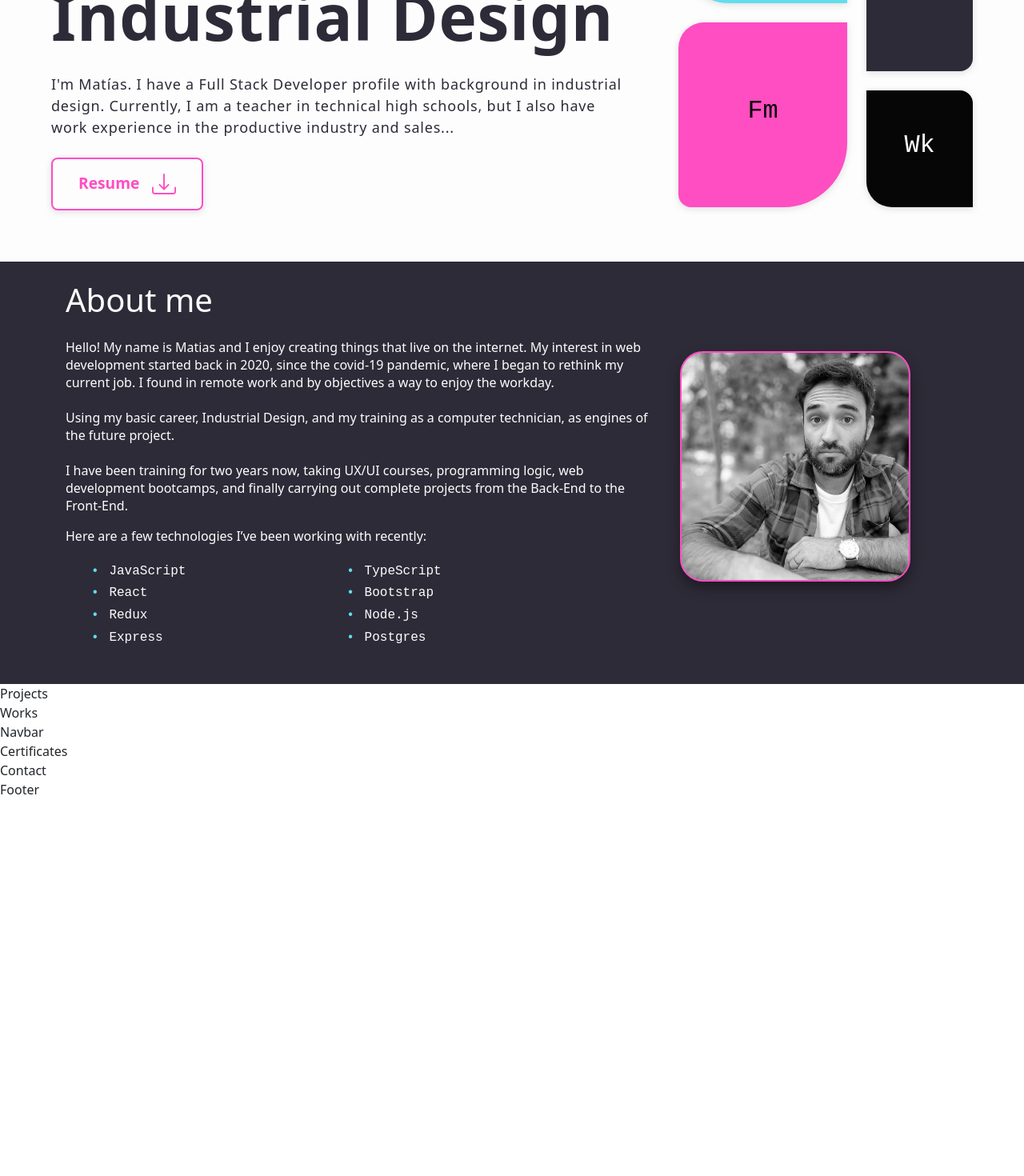
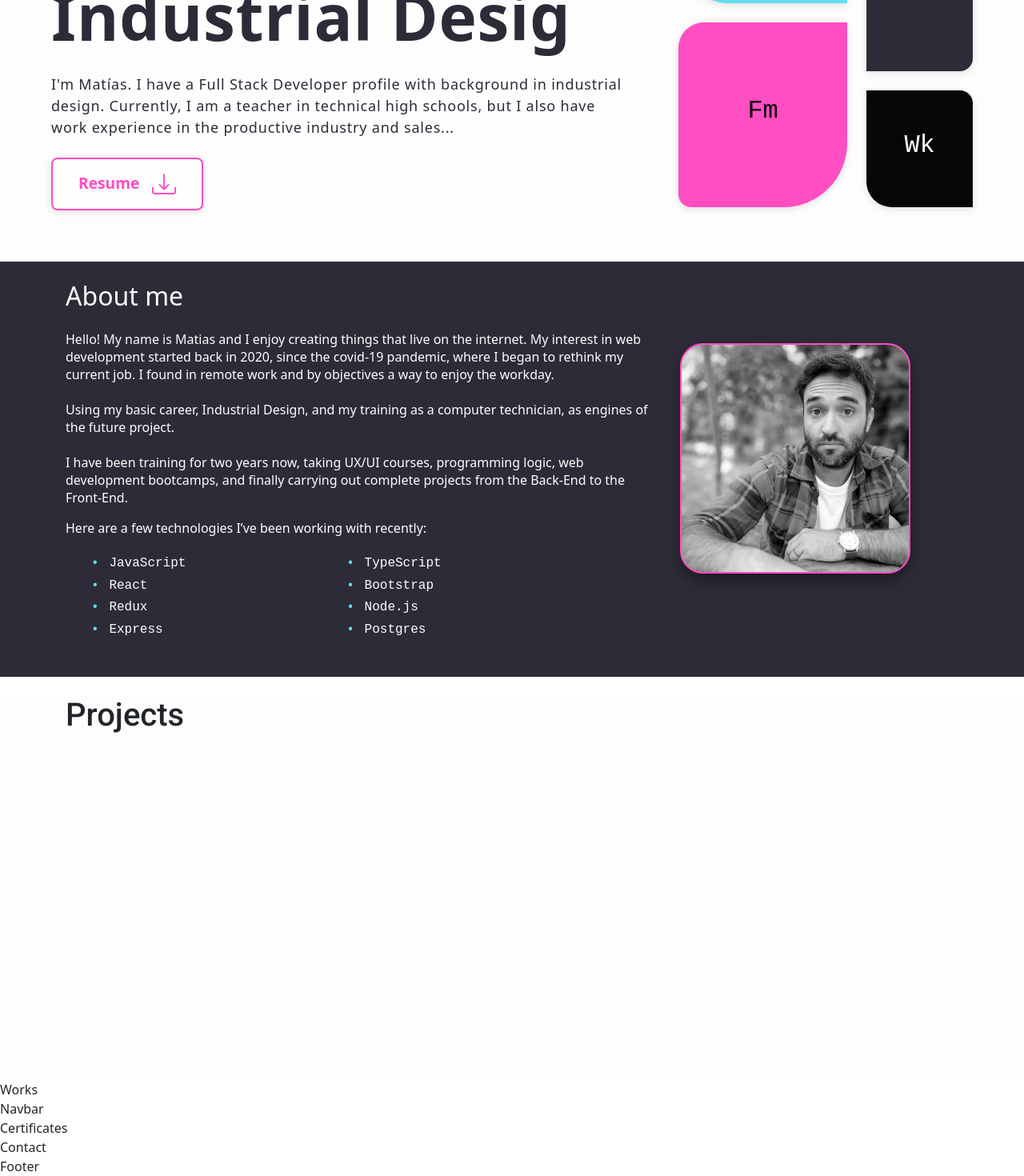
Before and after one commit to Matias-Rodriguez-UX/Portfolio-, a React (Create React App) app in the folder my-Porfolio/my-portfolio/: page / in a window 1280 px wide. Shown: the part 273-1743 px from the top of the page at 80% size. Before the commit the page ends 1272 px from the top, so only its background shows below. Built offline with nearby package versions, Linux system fonts and the light colour scheme; the HTML template or start-up script is replaced by a standard one.

Commit message:
add projects

```diff
--- a/my-Porfolio/my-portfolio/src/App.css
+++ b/my-Porfolio/my-portfolio/src/App.css
@@ -5,7 +5,7 @@
   --tourquise: #61deed;
   --blackMed: #060606;
   --darkGreyAC: #2e2b38a5;
-  --font-sans: "Calibre", "Inter", "San Francisco", "SF Pro Text", -apple-system, system-ui, sans-serif;
+  --font-sans: "Roboto", "Inter", "San Francisco", "SF Pro Text", -apple-system, system-ui, sans-serif;
   --font-mono: "SF Mono", "Fira Code", "Fira Mono", "Roboto Mono", monospace;
 }
 
--- a/my-Porfolio/my-portfolio/src/components/about/about.jsx
+++ b/my-Porfolio/my-portfolio/src/components/about/about.jsx
@@ -7,7 +7,7 @@ export default function About() {
     return (
         <section className="about" id="about">
             <div className="container d-flex flex-column">
-                <h1 className="mt-4 mb-4">About me</h1>
+                <h2 className="mt-4 mb-4">About me</h2>
                 <Row className="gap-2">
                     <Col xs={12} md={7} xl={8}>
                         <div className="text-description">
--- a/my-Porfolio/my-portfolio/src/components/projects/Projects.css
+++ b/my-Porfolio/my-portfolio/src/components/projects/Projects.css
@@ -0,0 +1,5 @@
+.projects {
+    background-color: var(--whiteDirty);
+    height: 60vh;
+    font-family: var(--font-sans);
+}
--- a/my-Porfolio/my-portfolio/src/components/projects/Projects.jsx
+++ b/my-Porfolio/my-portfolio/src/components/projects/Projects.jsx
@@ -1,7 +1,18 @@
 import React from "react";
+import './Projects.css'
 
 export default function Projects() {
+    const street = ''
+
     return (
-        <div>Projects</div>
+        <section className="projects" id="projects">
+            <div className="container mt-4">
+                <h1>Projects</h1>
+                <div className="d-flex">
+
+                </div>
+            </div>
+        </section>
+
     )
 }
```
Also changed, not shown: my-Porfolio/my-portfolio/public/logo-sa-color.png (added).
